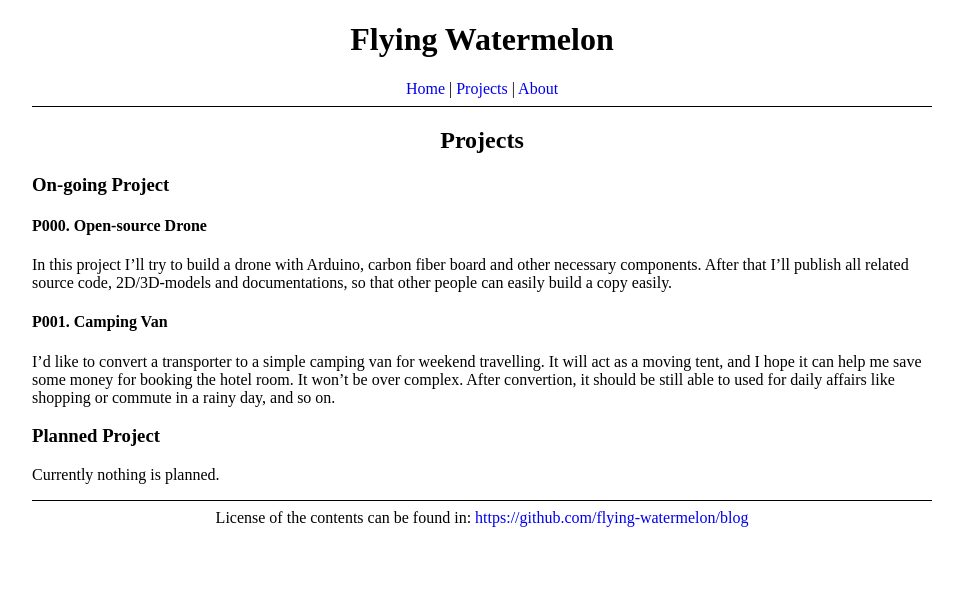
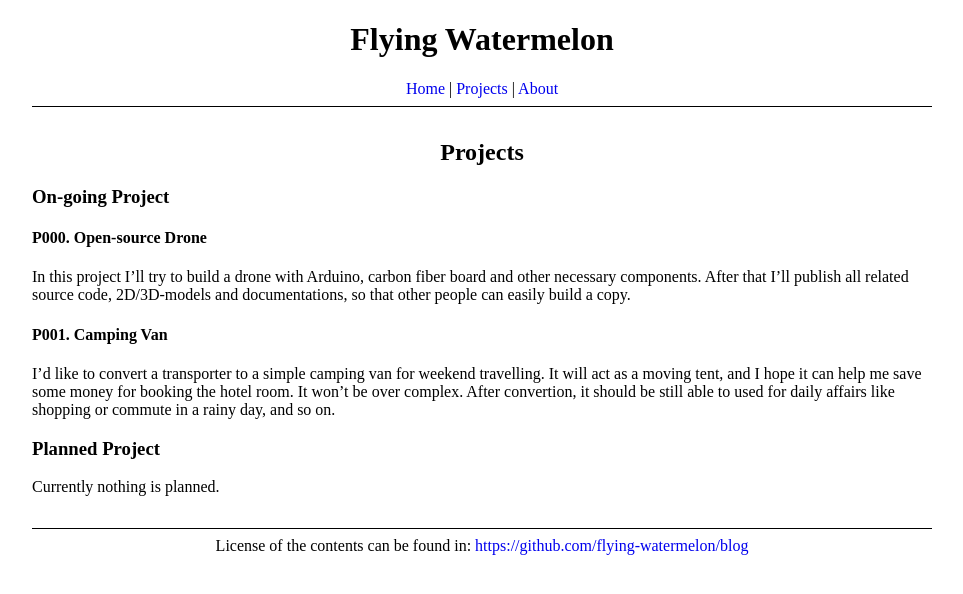
Before and after one commit to flying-watermelon/blog, a Jekyll site: the page built from projects.md, in a window 1280 px wide. Shown: the top 594 px of the page, without its empty margins (158-1121 px from the left). Built offline with Jekyll 4.4.1, drawn with Linux system fonts in a browser that asks for light colours.

Commit message:
Several minor changes.

```diff
--- a/_layouts/default.html
+++ b/_layouts/default.html
@@ -14,10 +14,10 @@
     <div class="page-container">
         <h1>Flying Watermelon</h1>
         {% include navigation.html %}
-        <hr />
+        <hr class="header-splitter" />
         <h2>{{ page.title }}</h2>
         {{ content }}
-        <hr />
+        <hr class="footer-splitter" />
         <footer>
             License of the contents can be found in:
             <a href="https://github.com/flying-watermelon/blog">
--- a/assets/css/styles.sass
+++ b/assets/css/styles.sass
@@ -9,6 +9,12 @@ hr
     color: #000000
     background-color: #000000
 
+hr.footer-splitter
+    margin-top: 2em
+
+hr.header-splitter
+    margin-bottom: 2em
+
 a
     text-decoration: none
 
--- a/projects.md
+++ b/projects.md
@@ -5,7 +5,7 @@ title: Projects
 ### On-going Project
 
 #### P000. Open-source Drone
-In this project I'll try to build a drone with Arduino, carbon fiber board and other necessary components. After that I'll publish all related source code, 2D/3D-models and documentations, so that other people can easily build a copy easily.
+In this project I'll try to build a drone with Arduino, carbon fiber board and other necessary components. After that I'll publish all related source code, 2D/3D-models and documentations, so that other people can easily build a copy.
 
 #### P001. Camping Van
 I'd like to convert a transporter to a simple camping van for weekend travelling. It will act as a moving tent, and I hope it can help me save some money for booking the hotel room. It won't be over complex. After convertion, it should be still able to used for daily affairs like shopping or commute in a rainy day, and so on.
```
